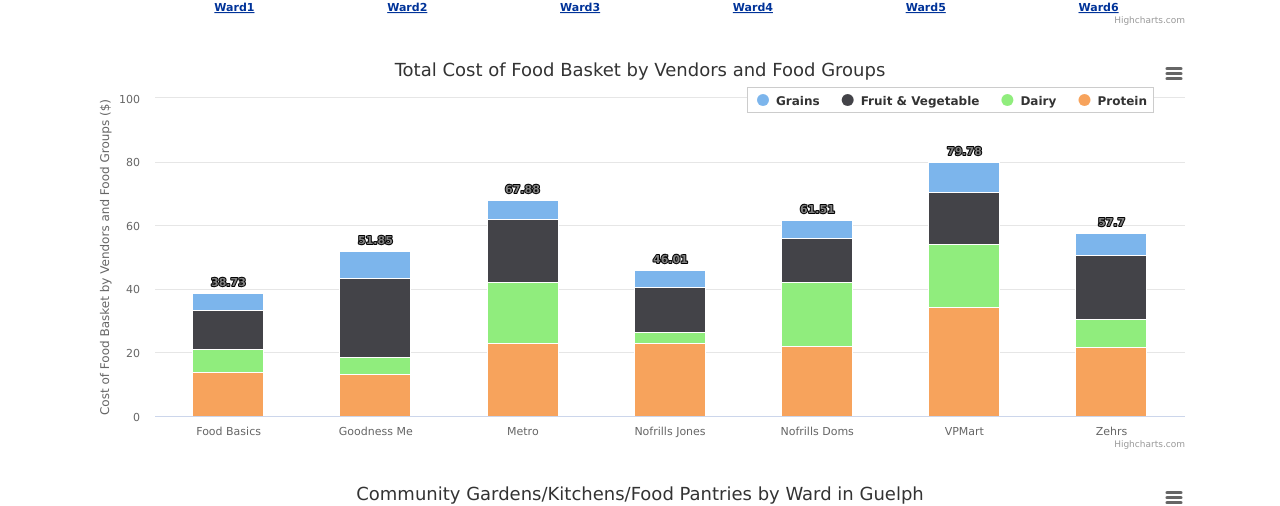
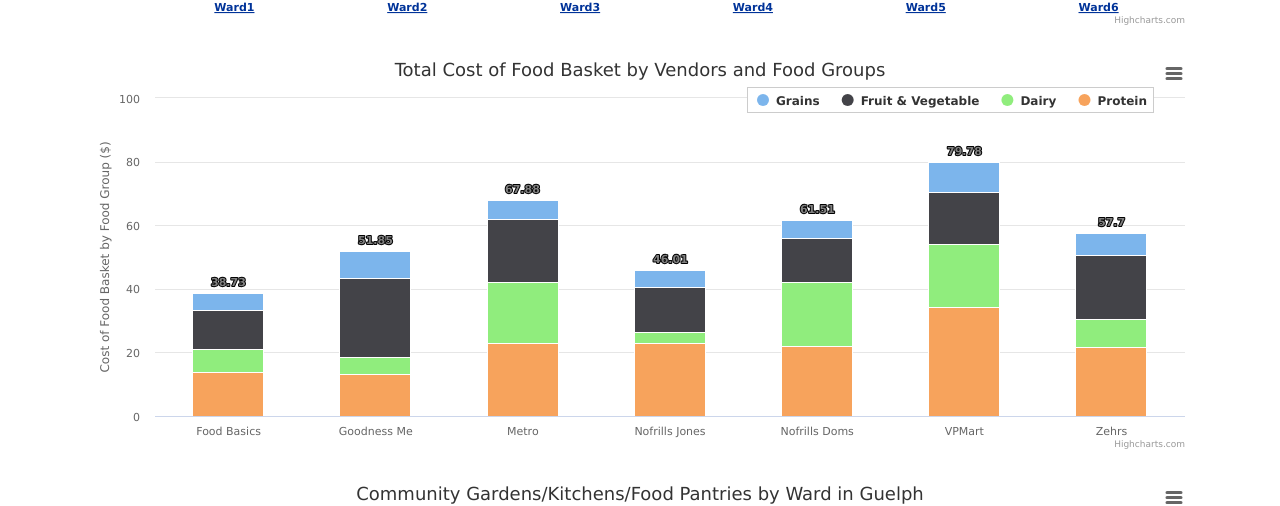
Before and after one commit to xenakisin58/xenakisin58.github.io, a plain HTML site: page presentation/charts.html in a window 1280 px wide. Shown: the part 426-932 px from the top of the page. Drawn offline with nearby package versions, Linux system fonts and the light colour scheme.

Commit message:
even more chart labelling

```diff
--- a/presentation/charts.html
+++ b/presentation/charts.html
@@ -265,7 +265,7 @@
               yAxis: {
                   min: 0,
                   title: {
-                      text: 'Cost of Food Basket by Vendors and Food Groups ($)'
+                      text: 'Cost of Food Basket by Food Group ($)'
                   },
                   stackLabels: {
                       enabled: true,
```
